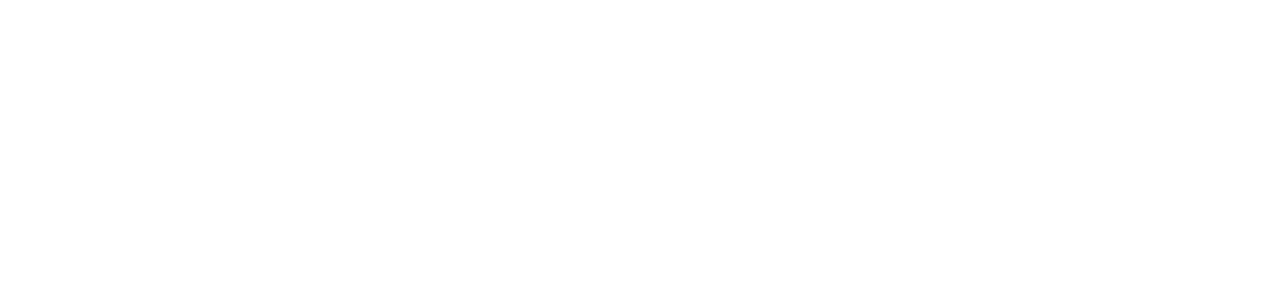
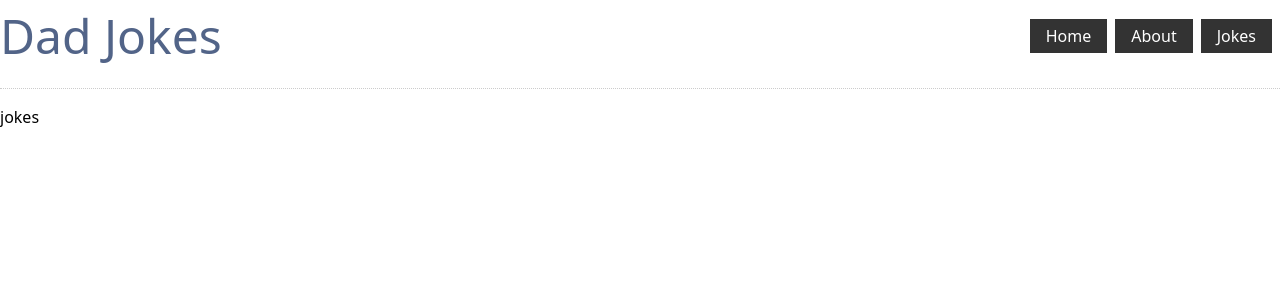
Before and after one commit to KavehKarami/nuxt-crash-course, a Nuxt app: page /jokes in a window 1280 px wide. Before the commit this address had no page. Shown: the top 300 px of the page. Built offline with nearby package versions, Linux system fonts and the light colour scheme.

Commit message:
add layout directory and add jokes page

```diff
--- /dev/null
+++ b/components/AppHeader.vue
@@ -0,0 +1,46 @@
+<template>
+  <div>
+    <header class="header">
+      <nuxt-link to="/">
+        <h1 class="title">Dad Jokes</h1>
+      </nuxt-link>
+
+      <ul>
+        <li><nuxt-link to="/">Home</nuxt-link></li>
+        <li><nuxt-link to="/about">About</nuxt-link></li>
+        <li><nuxt-link to="/jokes">Jokes</nuxt-link></li>
+      </ul>
+    </header>
+  </div>
+</template>
+
+<script>
+  export default {
+    name: "AppHeader"
+  }
+</script>
+
+<style scoped>
+.header {
+  display: flex;
+  justify-content: space-between;
+  align-items: center;
+  margin-bottom: 1rem;
+  padding-bottom: 1rem;
+  border-bottom: 1px dotted #ccc;
+}
+.header .title {
+  font-size: 3rem;
+  color: #526488;
+}
+.header ul {
+  display: flex;
+}
+.header li {
+  display: inline-block;
+  background: #333;
+  color: #fff;
+  padding: 0.3rem 1rem;
+  margin-right: 0.5rem;
+}
+</style>
--- /dev/null
+++ b/layouts/default.vue
@@ -0,0 +1,12 @@
+<template>
+  <div class="container mx-auto">
+    <AppHeader />
+    <nuxt />
+  </div>
+</template>
+
+<script>
+export default {
+
+}
+</script>
--- /dev/null
+++ b/pages/jokes/index.vue
@@ -0,0 +1,15 @@
+<template>
+  <div>
+    jokes
+  </div>
+</template>
+
+<script>
+  export default {
+
+  }
+</script>
+
+<style lang="scss" scoped>
+
+</style>
```
